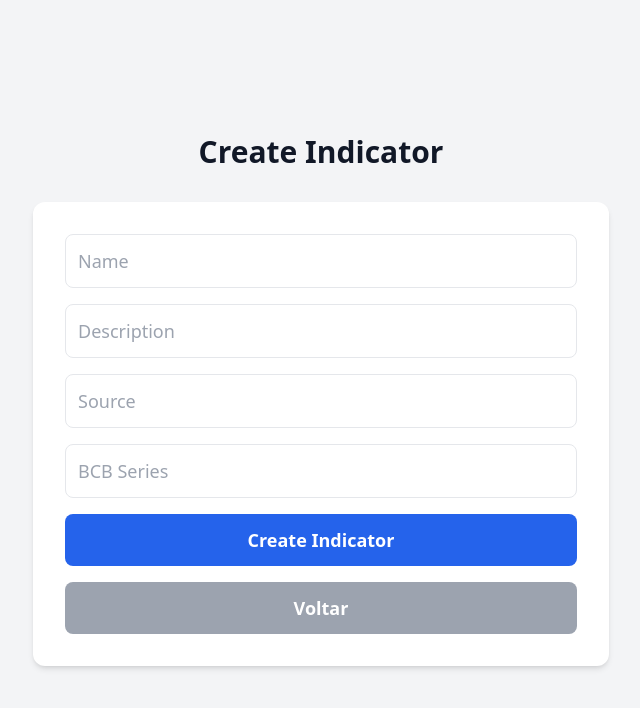
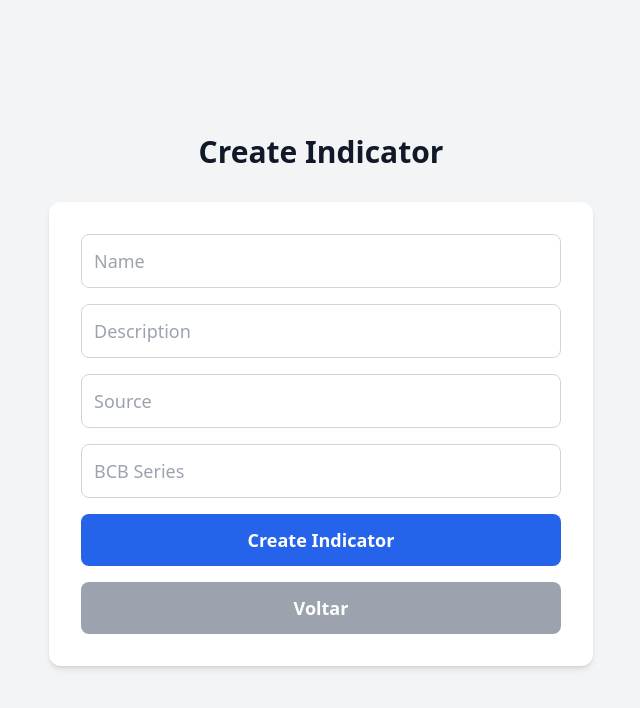
Before and after one commit to leandrosfreitas/insight-hub, a React app in the folder frontend/: page /admin/indicators in a window 1280 px wide. Shown: the top 708 px of the page, without its empty margins (319-959 px from the left). Built offline with nearby package versions, Linux system fonts and the light colour scheme; no server answers; sample sign-in values are in the browser's storage; the HTML template or start-up script is replaced by a standard one.

Commit message:
recuperação após corrupção do git

```diff
--- a/frontend/src/pages/admin/Indicators.tsx
+++ b/frontend/src/pages/admin/Indicators.tsx
@@ -1,6 +1,6 @@
 import { useState } from "react";
 import { useNavigate } from "react-router-dom";
-import axios from "axios";
+import { api } from "../../services/api"; // ✅ usar sua instância
 
 export default function IndicatorsAdmin() {
   const navigate = useNavigate();
@@ -11,16 +11,14 @@ export default function IndicatorsAdmin() {
   const [series, setSeries] = useState("");
 
   const createIndicator = async () => {
-    const token = localStorage.getItem("access_token");
+    try {
 
-    try {
-      const res = await axios.post(
-        "/indicators",
-        { name, description, source, series_code: series },
-        { headers: { Authorization: `Bearer ${token}` } }
-      );
-
-      console.log("Axios res.data:", res.data);
+      const res = await api.post("/indicators", {
+        name,
+        description,
+        source,
+        series_code: series
+      });
 
       const data = res.data;
 
@@ -41,40 +39,58 @@ export default function IndicatorsAdmin() {
 
   return (
     <div className="min-h-screen flex justify-center items-center bg-gray-100 dark:bg-gray-900">
-      <div className="max-w-xl w-full">
 
-        <h1 className="text-3xl font-bold mb-8 text-center">Create Indicator</h1>
+      <div className="max-w-xl w-full px-4">
+
+        <h1 className="text-3xl font-bold mb-8 text-center text-gray-900 dark:text-white">
+          Create Indicator
+        </h1>
 
         <div className="bg-white dark:bg-gray-800 p-8 rounded-xl shadow-md space-y-4">
 
+          {/* INPUT PADRÃO */}
           <input
-            className="w-full border rounded-lg p-3 text-lg"
+            className="w-full border rounded-lg p-3 text-lg
+            bg-white dark:bg-gray-900
+            text-gray-900 dark:text-white
+            border-gray-300 dark:border-gray-700
+            focus:outline-none focus:ring-2 focus:ring-blue-500"
             placeholder="Name"
             value={name}
             onChange={(e) => setName(e.target.value)}
           />
 
           <input
-            className="w-full border rounded-lg p-3 text-lg"
+            className="w-full border rounded-lg p-3 text-lg
+            bg-white dark:bg-gray-900
+            text-gray-900 dark:text-white
+            border-gray-300 dark:border-gray-700"
             placeholder="Description"
             value={description}
             onChange={(e) => setDescription(e.target.value)}
           />
 
           <input
-            className="w-full border rounded-lg p-3 text-lg"
+            className="w-full border rounded-lg p-3 text-lg
+            bg-white dark:bg-gray-900
+            text-gray-900 dark:text-white
+            border-gray-300 dark:border-gray-700"
             placeholder="Source"
             value={source}
             onChange={(e) => setSource(e.target.value)}
           />
 
           <input
-            className="w-full border rounded-lg p-3 text-lg"
+            className="w-full border rounded-lg p-3 text-lg
+            bg-white dark:bg-gray-900
+            text-gray-900 dark:text-white
+            border-gray-300 dark:border-gray-700"
             placeholder="BCB Series"
             value={series}
             onChange={(e) => setSeries(e.target.value)}
           />
 
+          {/* BOTÃO */}
           <button
             className="w-full bg-blue-600 text-white p-3 rounded-lg text-lg font-semibold hover:bg-blue-700 transition"
             onClick={createIndicator}
```
